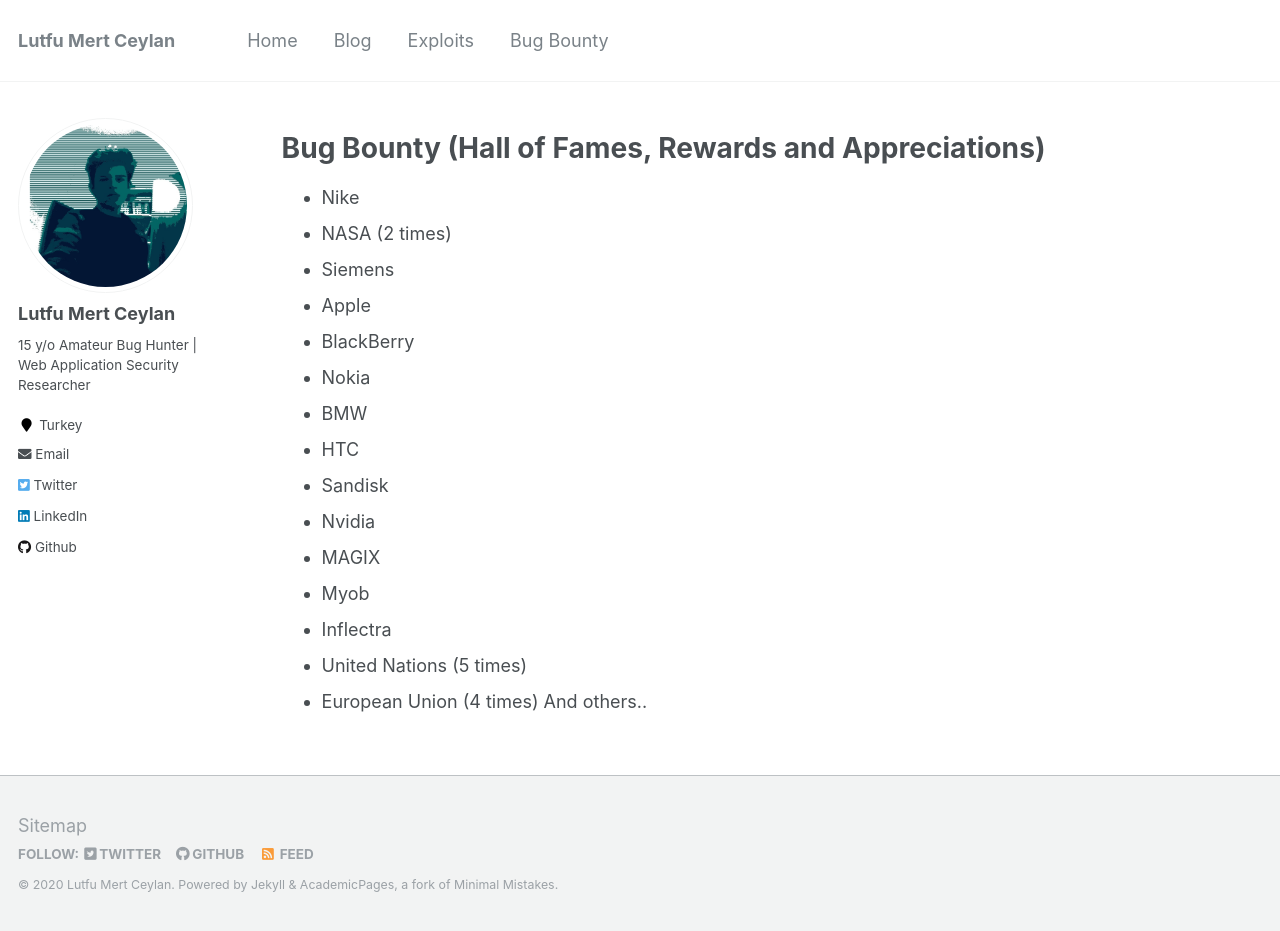
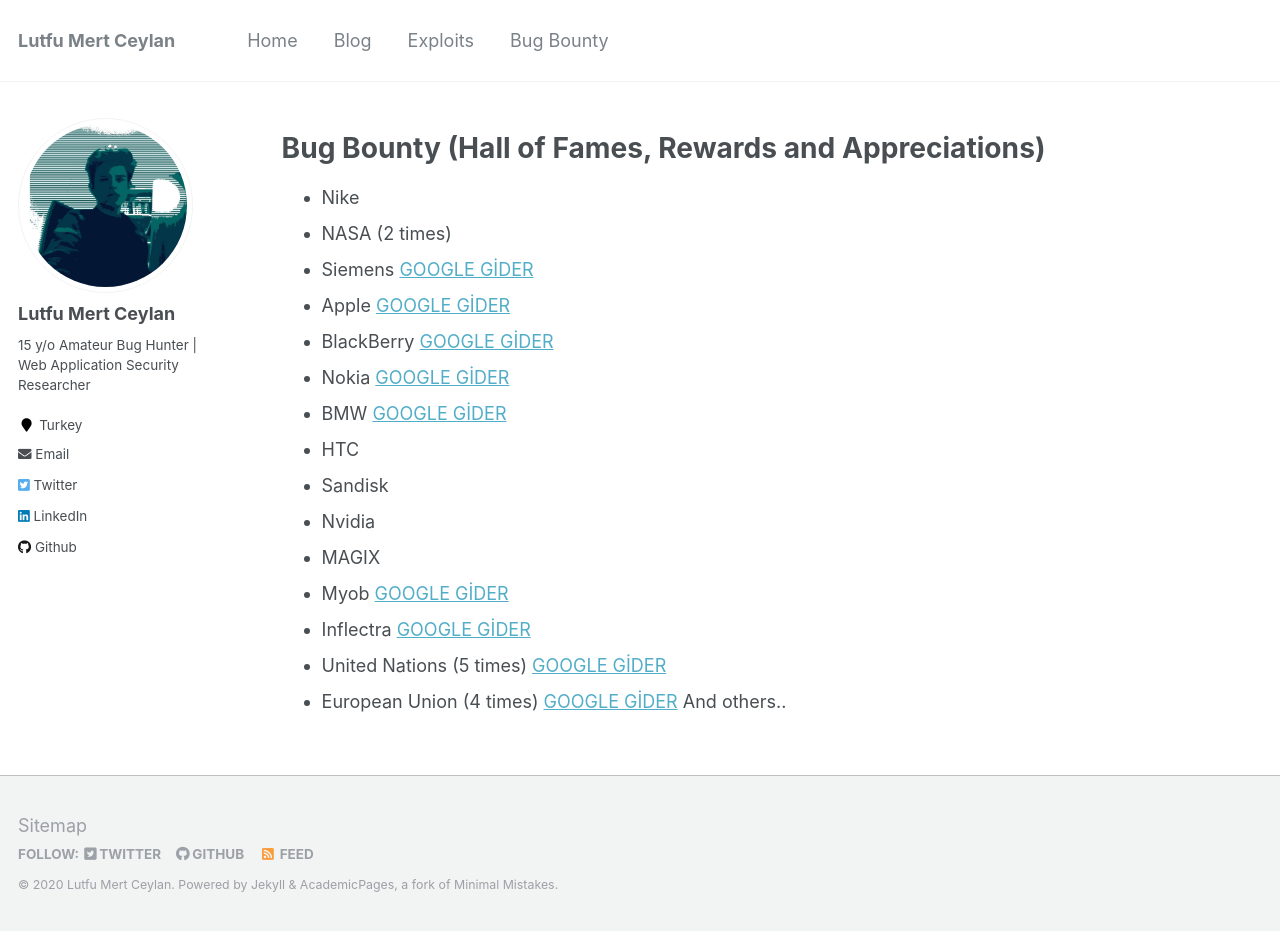
Before and after one commit to lutfumertceylan/mywebsite, a Jekyll site: the page built from _pages/bugbounty.md, in a window 1280 px wide and 931 px high. Built offline with Jekyll 4.4.1, drawn with Linux system fonts in a browser that asks for light colours.

Commit message:
Update bugbounty.md

```diff
--- a/_pages/bugbounty.md
+++ b/_pages/bugbounty.md
@@ -11,17 +11,17 @@ redirect_from:
 
 * Nike
 * NASA (2 times)
-* Siemens
-* Apple
-* BlackBerry
-* Nokia
-* BMW
+* Siemens <a href="">GOOGLE GİDER</a>
+* Apple <a href="">GOOGLE GİDER</a>
+* BlackBerry <a href="">GOOGLE GİDER</a>
+* Nokia <a href="">GOOGLE GİDER</a>
+* BMW <a href="">GOOGLE GİDER</a>
 * HTC
 * Sandisk
 * Nvidia
 * MAGIX
-* Myob
-* Inflectra
-* United Nations (5 times)
-* European Union (4 times)
+* Myob <a href="">GOOGLE GİDER</a>
+* Inflectra <a href="">GOOGLE GİDER</a>
+* United Nations (5 times) <a href="">GOOGLE GİDER</a>
+* European Union (4 times) <a href="">GOOGLE GİDER</a>
 And others..
```
